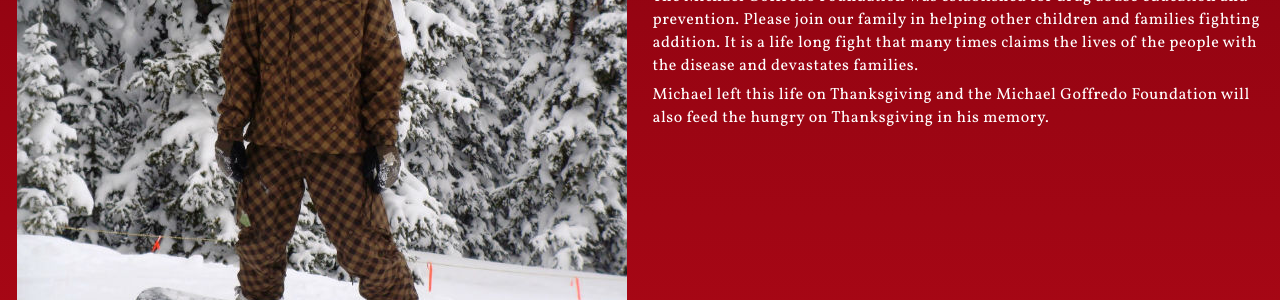
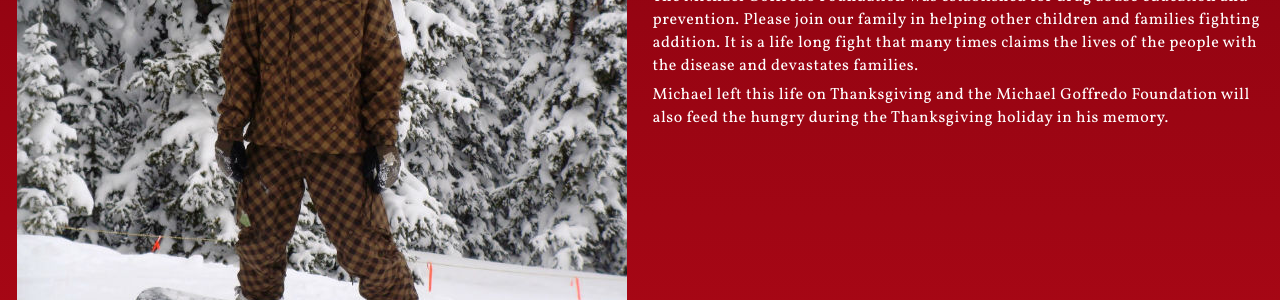
Before and after one commit to quattromani/MGF, a Jekyll site: the page built from about/index.html, in a window 1280 px wide. Shown: the part 382-682 px from the top of the page. Built offline with Jekyll 4.4.1, drawn with Linux system fonts in a browser that asks for light colours; nearby versions of some CDN libraries.

Commit message:
changed copy

```diff
--- a/about/index.html
+++ b/about/index.html
@@ -27,7 +27,7 @@ parent: About
 
     <p>The Michael Goffredo Foundation was established for drug abuse education and prevention. Please join our family in helping other children and families fighting addition. It is a life long fight that many times claims the lives of the people with the disease and devastates families.</p>
 
-    <p>Michael left this life on Thanksgiving and the Michael Goffredo Foundation will also feed the hungry on Thanksgiving in his memory.</p>
+    <p>Michael left this life on Thanksgiving and the Michael Goffredo Foundation will also feed the hungry during the Thanksgiving holiday in his memory.</p>
 
   </div>
 </div>
```
